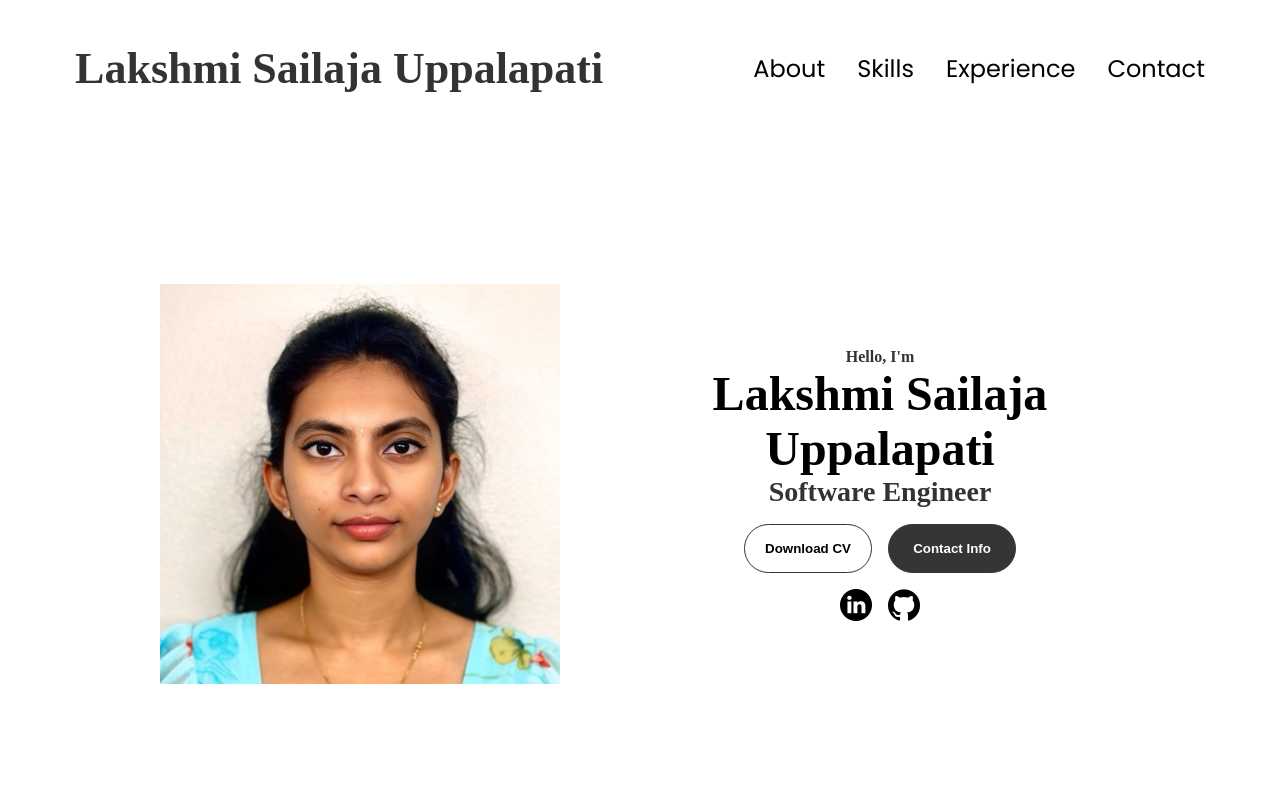
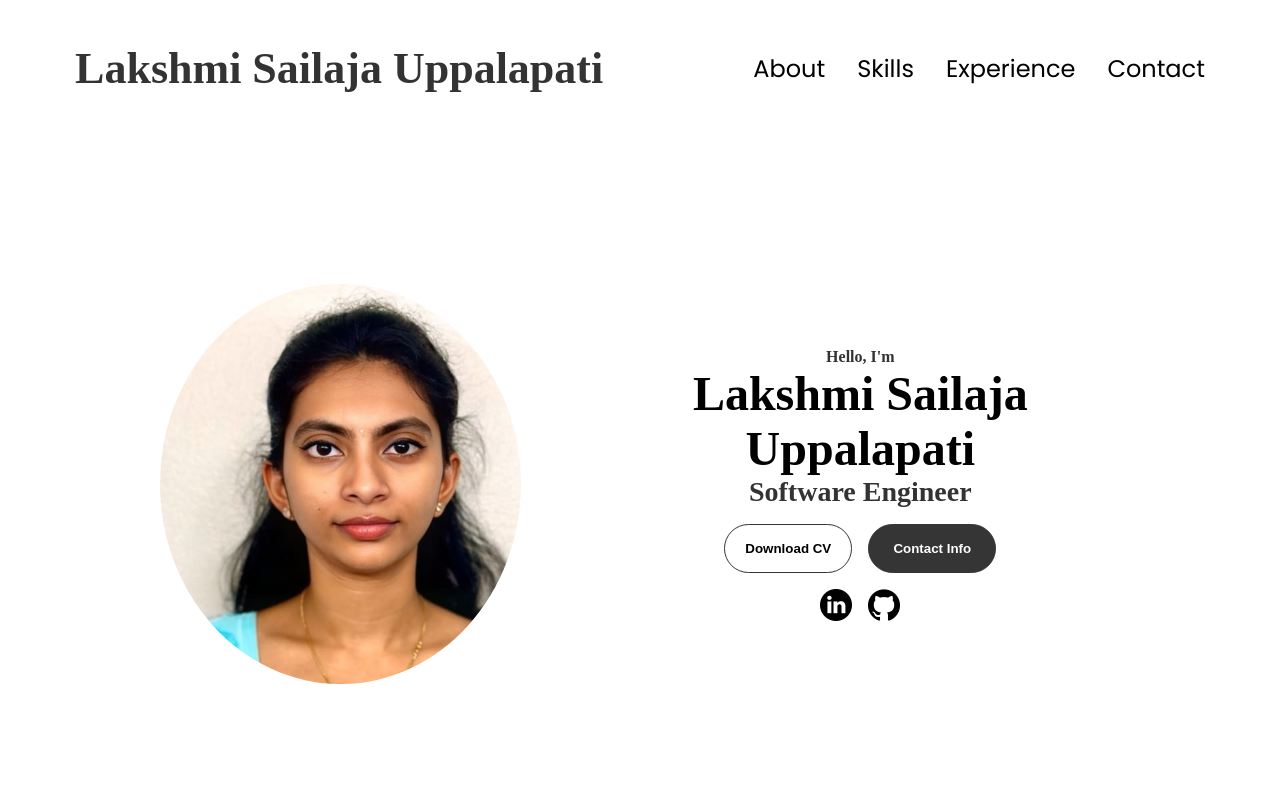
Before and after one commit to sailajauppalapati/sailajaportfolio, a plain HTML site: page index.html in a window 1280 px wide. Shown: the top 800 px of the page. Drawn offline with Linux system fonts and the light colour scheme.

Commit message:
Updated picture

```diff
--- a/index.html
+++ b/index.html
@@ -38,7 +38,7 @@
     </nav>
     <section id="profile">
       <div class="section__pic-container">
-        <img src="./assets/profile-pic.jpeg" alt="Lakshmi Sailaja profile picture"/>
+        <img src="./assets/profile-pic.jpeg" alt="Lakshmi Sailaja profile picture" class="section__pic_profile"/>
       </div>
       <div class="section__text">
         <p class="section__text__p1">Hello, I'm</p>
--- a/style.css
+++ b/style.css
@@ -174,11 +174,15 @@ section {
 
 .section__pic-container {
   display: flex;
-  height: 400px;
-  width: 400px;
+  height: 70%;
+  width: 70%;
   margin: auto 0;
+  border-radius: 50%;
+  overflow: hidden;
 }
-
+.section__pic_profile {
+  object-fit: cover;
+}
 .section__text {
   align-self: center;
   text-align: center;
```
